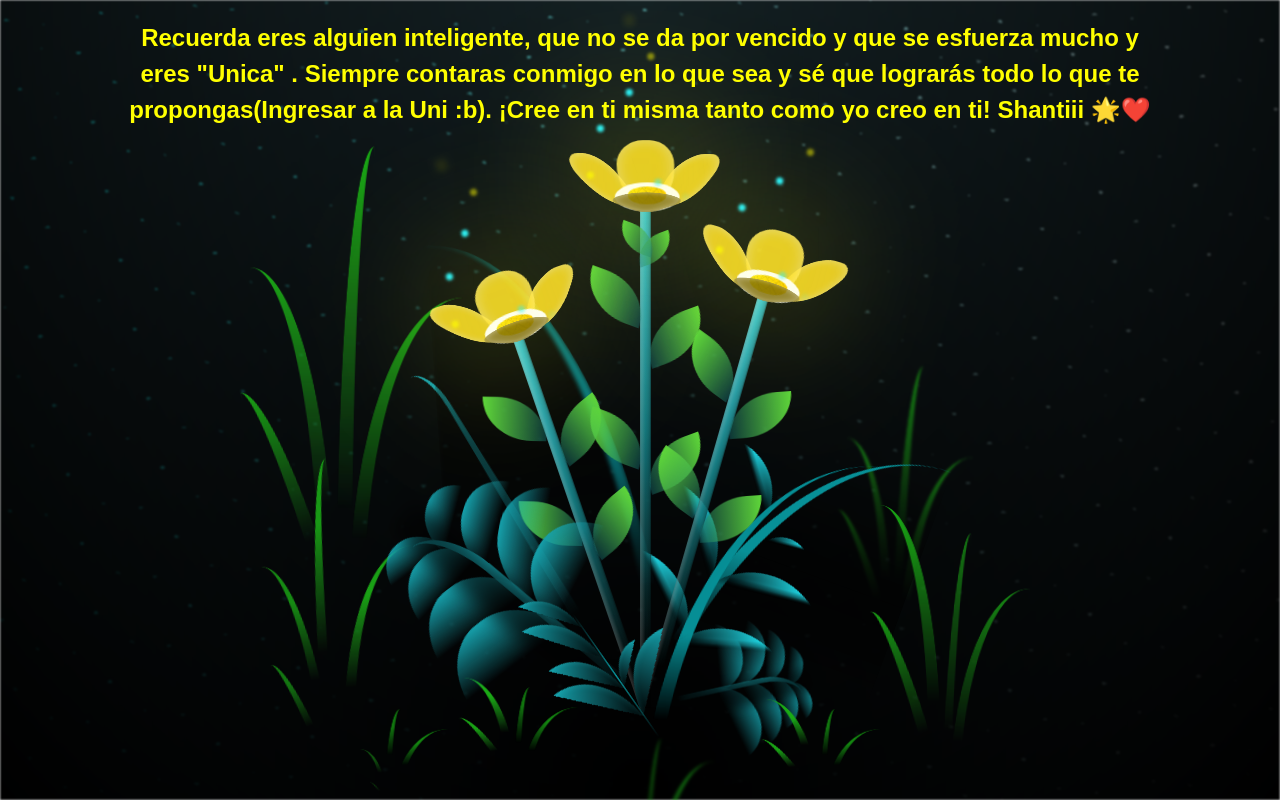
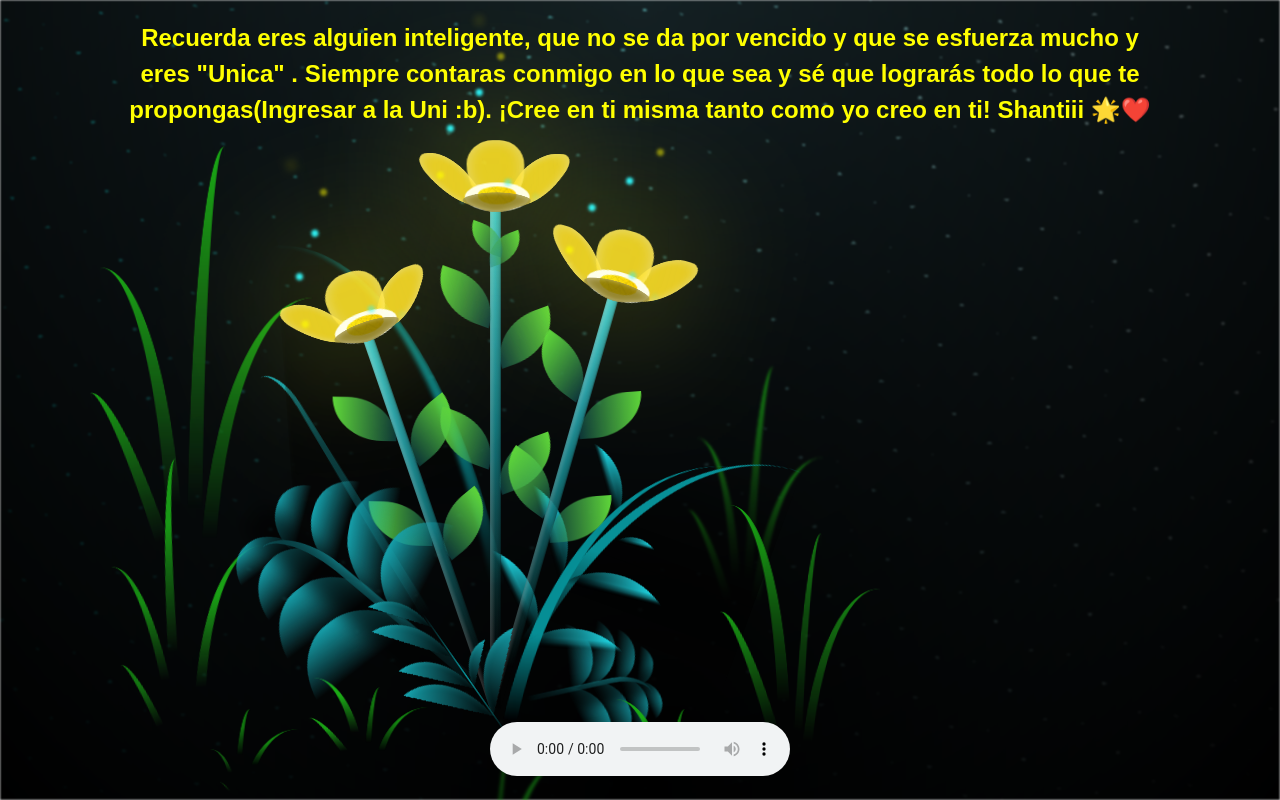
Before and after one commit to regalo2308/regalo2308.github.io, a plain HTML site: page index.html in a window 1280 px wide. Drawn offline with Linux system fonts and the light colour scheme.

Commit message:
Update index.html

```diff
--- a/index.html
+++ b/index.html
@@ -1961,7 +1961,7 @@ h1 {
     </div>
 <div class="audio-player">
         <!-- Reproductor de audio con autoplay -->
-        <audio id="audio" autoplay loop >
+        <audio id="audio" autoplay loop controls >
             <source src="Best Part.mp3" type="audio/mp3">
         </audio>
   </body>
```
